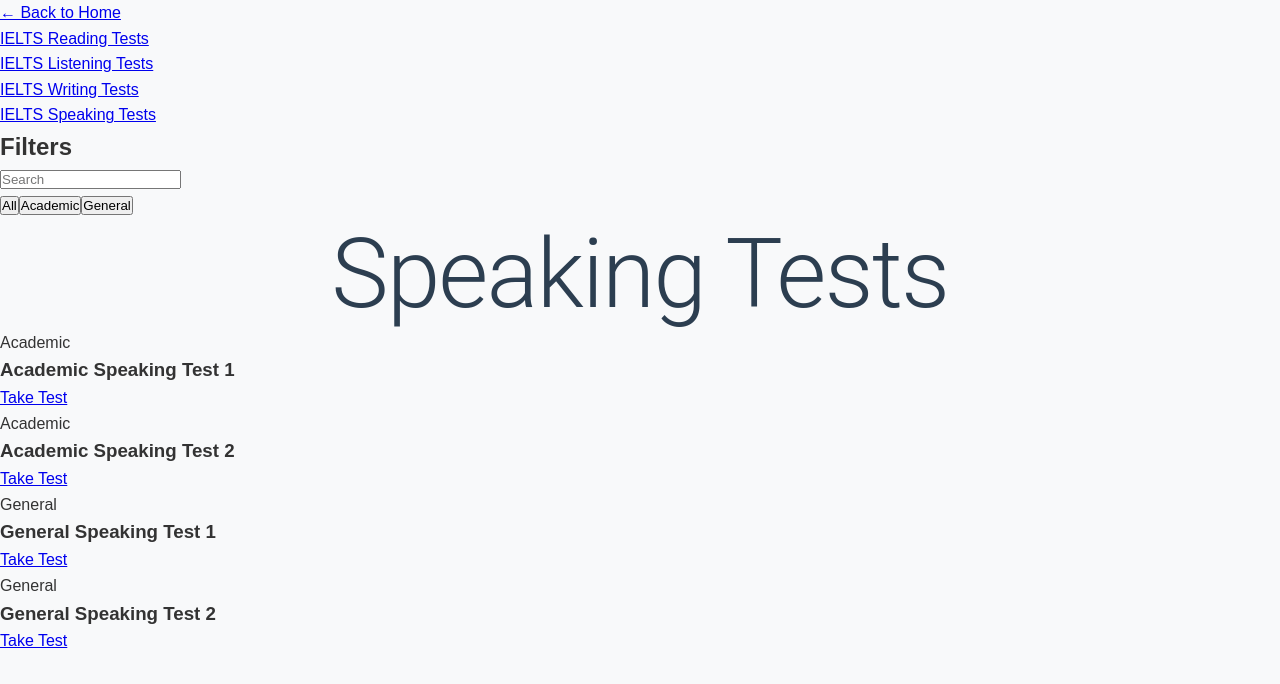
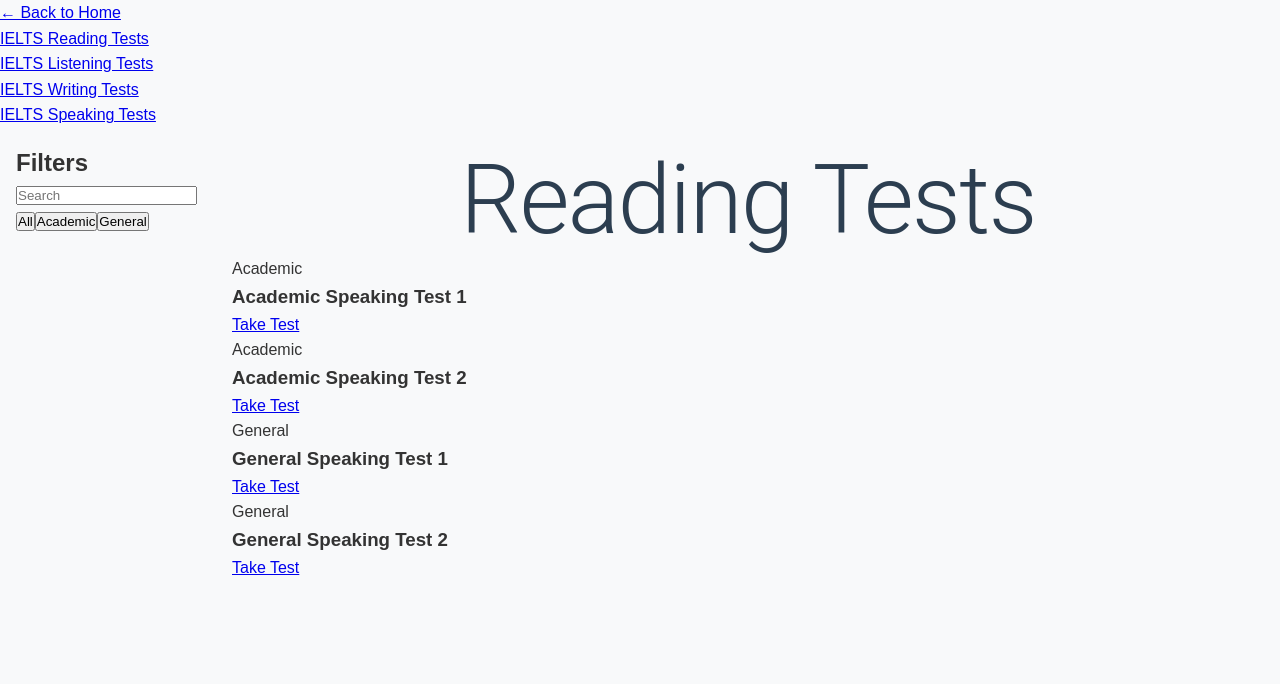
Before and after one commit to master-english-australia/master_english_ielts, a Next.js app: page /ielts-tests/speaking in a window 1280 px wide. Shown: the top 684 px of the page. Built offline with nearby package versions, Linux system fonts and the light colour scheme.

Commit message:
feat: Sumup Test List Page Codes

```diff
--- /dev/null
+++ b/src/app/components/TestListPage.tsx
@@ -0,0 +1,60 @@
+"use client";
+
+import TestFilters from "@/app/components/TestFilters";
+import TestList from "@/app/components/TestList";
+import { Box } from "@mui/material";
+import { useMemo, useState } from "react";
+import { IeltsTest } from "../models/IeltsTest";
+
+interface TestListPageProps {
+  tests: IeltsTest[];
+}
+
+export default function TestListPage({ tests }: TestListPageProps) {
+  const [filters, setFilters] = useState({
+    search: "",
+    testType: "All",
+  });
+
+  const handleFilterChange = (newFilters: {
+    search: string;
+    testType: string;
+  }) => {
+    setFilters(newFilters);
+  };
+
+  const filteredTestList = useMemo(() => {
+    return tests.filter((test) => {
+      if (filters.testType !== "All" && test.type !== filters.testType) {
+        return false;
+      }
+
+      if (filters.search) {
+        const searchLower = filters.search.toLowerCase();
+        return (
+          test.title.toLowerCase().includes(searchLower) ||
+          test.description.toLowerCase().includes(searchLower)
+        );
+      }
+
+      return true;
+    });
+  }, [tests, filters]);
+
+  return (
+    <Box p={2}>
+      <Box display="flex" gap={2}>
+        <Box width="200px">
+          <TestFilters onFilterChange={handleFilterChange} />
+        </Box>
+        <Box flex={1}>
+          <TestList
+            tests={filteredTestList}
+            title="Reading Tests"
+            description=""
+          />
+        </Box>
+      </Box>
+    </Box>
+  );
+}
--- a/src/app/ielts-tests/page.tsx
+++ b/src/app/ielts-tests/page.tsx
@@ -8,10 +8,7 @@
   const pathname = usePathname();
 
   useEffect(() => {
-    // Only redirect if we're exactly at /ielts-tests
     if (pathname === "/ielts-tests") {
-      // Redirect to reading tests page by default
-      // Using replace instead of push allows the back button to skip this page
       router.replace("/ielts-tests/reading");
     }
   }, [router, pathname]);
--- a/src/app/ielts-tests/speaking/page.tsx
+++ b/src/app/ielts-tests/speaking/page.tsx
@@ -1,19 +1,11 @@
 "use client";
 
-import TestFilters from "@/app/components/TestFilters";
-import TestList from "@/app/components/TestList";
-import { useMemo, useState } from "react";
-
-interface SpeakingTest {
-  id: string;
-  type: string;
-  title: string;
-  testUrl: string;
-  description: string;
-}
+import TestListPage from "@/app/components/TestListPage";
+import { IeltsTest } from "@/app/models/IeltsTest";
+import { useState } from "react";
 
 export default function SpeakingTestsPage() {
-  const [tests] = useState<SpeakingTest[]>([
+  const [tests] = useState<IeltsTest[]>([
     {
       id: "1",
       type: "Academic",
@@ -48,52 +40,5 @@
     },
   ]);
 
-  const [filters, setFilters] = useState({
-    search: "",
-    testType: "All",
-  });
-
-  const handleFilterChange = (newFilters: {
-    search: string;
-    testType: string;
-  }) => {
-    setFilters(newFilters);
-  };
-
-  const filteredTestList = useMemo(() => {
-    return tests.filter((test) => {
-      // Filter by test type
-      if (filters.testType !== "All" && test.type !== filters.testType) {
-        return false;
-      }
-
-      // Filter by search query
-      if (filters.search) {
-        const searchLower = filters.search.toLowerCase();
-        return (
-          test.title.toLowerCase().includes(searchLower) ||
-          test.description.toLowerCase().includes(searchLower)
-        );
-      }
-
-      return true;
-    });
-  }, [tests, filters]);
-
-  return (
-    <div className="ielts-tests-container">
-      <div className="page-content">
-        <div className="sidebar">
-          <TestFilters onFilterChange={handleFilterChange} />
-        </div>
-        <div className="main-content">
-          <TestList
-            tests={filteredTestList}
-            title="Speaking Tests"
-            description=""
-          />
-        </div>
-      </div>
-    </div>
-  );
+  return <TestListPage tests={tests} />;
 }
--- /dev/null
+++ b/src/app/models/IeltsTest.ts
@@ -0,0 +1,7 @@
+export interface IeltsTest {
+  id: string;
+  type: string;
+  title: string;
+  testUrl: string;
+  description: string;
+}
```
Also changed, not shown: src/app/ielts-tests/listening/page.tsx (+5 -60 lines), src/app/ielts-tests/reading/page.tsx (+5 -60 lines), src/app/ielts-tests/writing/page.tsx (+5 -60 lines).
